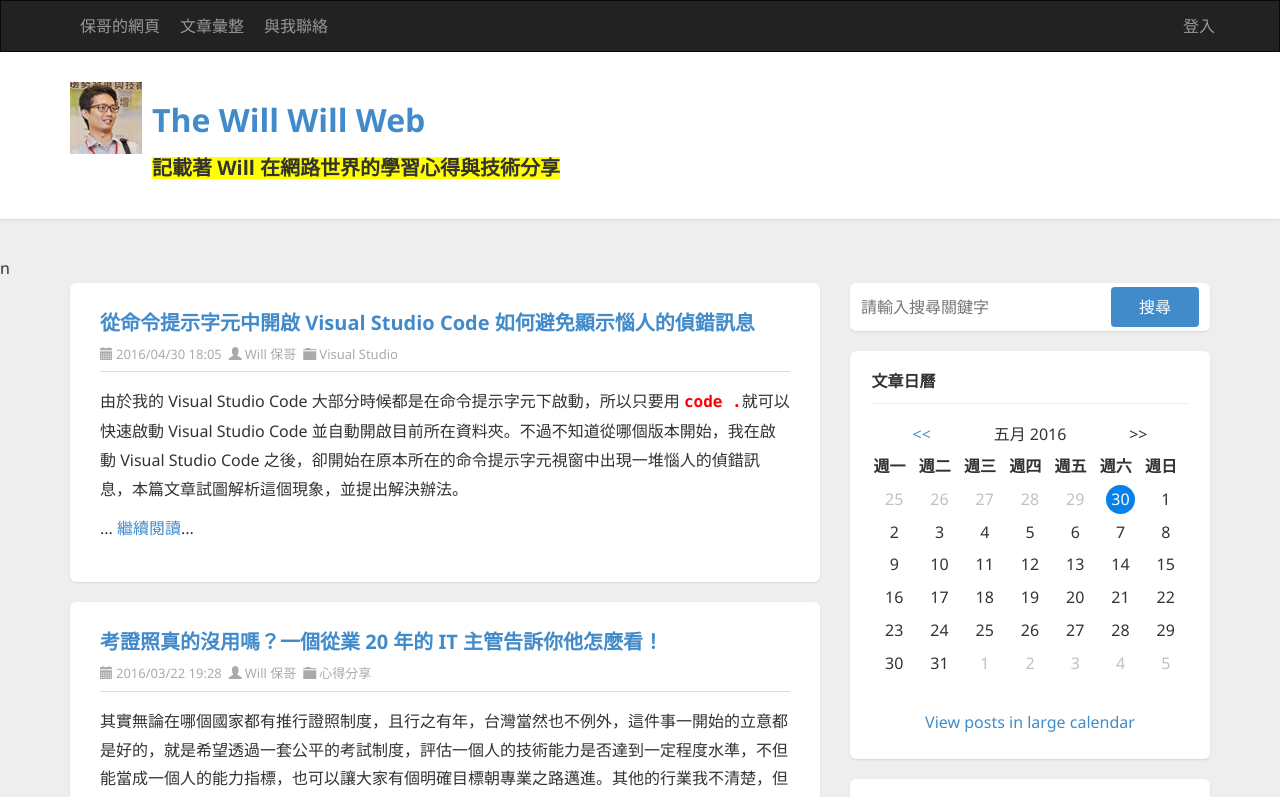
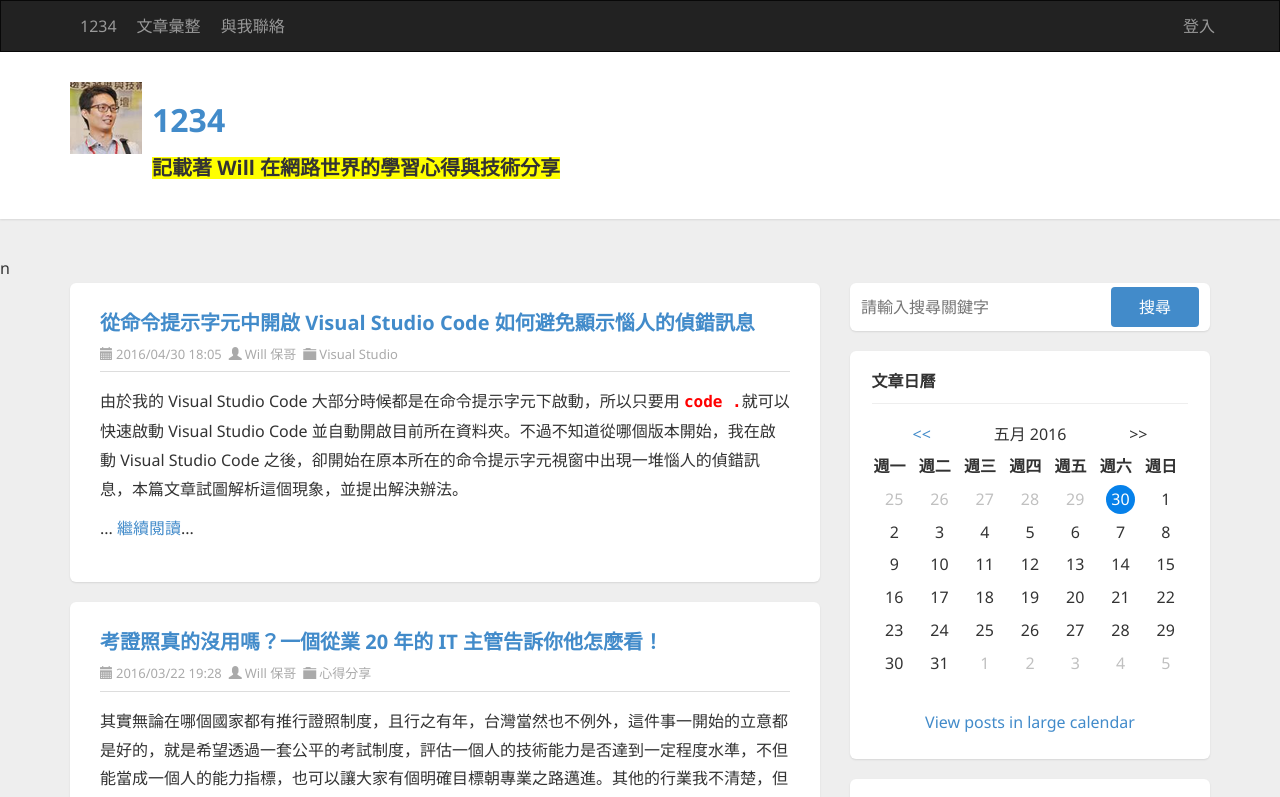
Before and after one commit to Julian-Chu/Angular2DemoAndNote, an Angular app: page / in a window 1280 px wide. Shown: the top 797 px of the page. Built offline with nearby package versions, Linux system fonts and the light colour scheme.

Commit message:
11 練習 Angular 元件通訊：透過 @Input() 宣告傳入屬性

```diff
--- a/src/app/app.component.html
+++ b/src/app/app.component.html
@@ -1,4 +1,4 @@
-<app-header></app-header>
+<app-header [title]="1234"></app-header>
 
     <!-- CONTAINER START-->
     <section class="container">
--- a/src/app/header/header.component.html
+++ b/src/app/header/header.component.html
@@ -29,7 +29,7 @@
           (click)="changeTitle($event)" />
 
           <div class="pull-left">
-            <h1><a href="http://blog.miniasp.com/">The Will Will Web</a></h1>
+            <h1><a href="http://blog.miniasp.com/">{{title}}</a></h1>
             <h3 [class.highlight]="is_h3_highlight"
                 (click) = "updateh3Class()"
                 [style.background-color]="'yellow'"
--- a/src/app/header/header.component.ts
+++ b/src/app/header/header.component.ts
@@ -1,4 +1,4 @@
-import { Component, OnInit } from '@angular/core';
+import { Component, OnInit, Input } from '@angular/core';
 
 @Component({
   selector: 'app-header',
@@ -7,6 +7,7 @@ import { Component, OnInit } from '@angular/core';
 })
 export class HeaderComponent implements OnInit {
 
+  @Input()
   title = "保哥的網頁";
 
   constructor() { }
@@ -15,7 +16,7 @@ export class HeaderComponent implements OnInit {
   }
 
   is_h3_highlight = false;
-  counter:number = 0;
+  counter: number = 0;
 
   changeTitle(evt: MouseEvent) {
     this.title = 'The Will Will Web';
```
